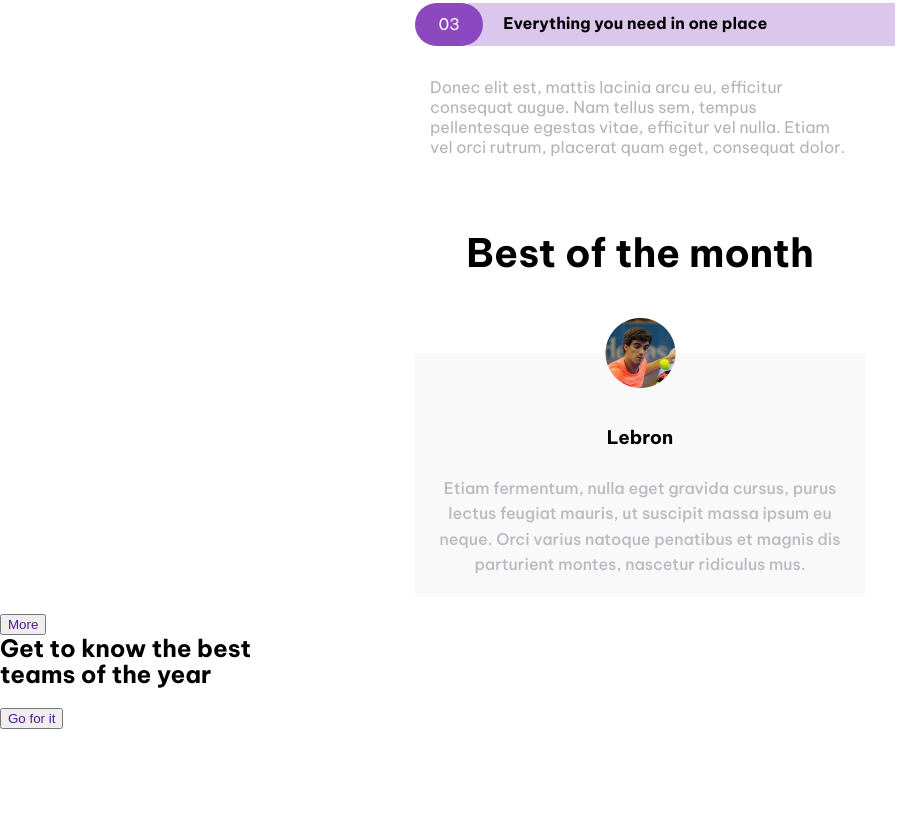
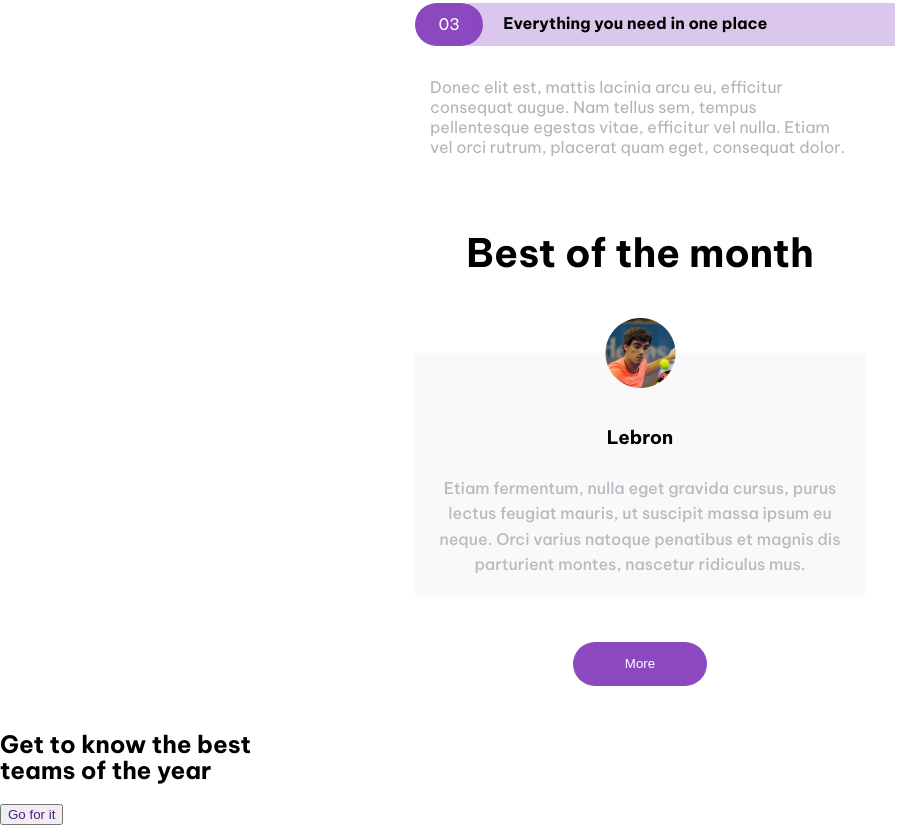
Before and after one commit to PendraDev/proyecto-final-fe1, a plain HTML site: page index.html in a window 1280 px wide. Shown: the part 1733-2558 px from the top of the page, without its empty margins (0-903 px from the left). Before the commit the page ends 2462 px from the top, so only its background shows below. Drawn offline with Linux system fonts and the light colour scheme.

Commit message:
section  3 btn

```diff
--- a/css/styles.css
+++ b/css/styles.css
@@ -29,6 +29,7 @@ body {
     margin: 0;
     padding: 0;
     font-family: 'Be Vietnam Pro', sans-serif;
+    overflow-x: hidden;
 }
 
 h1, h2, h3 {
@@ -117,7 +118,7 @@ main p {
     padding-left: 15px;
 }
 
-main button {
+main .btn {
     width: 8.375rem;
     height: 2.75rem;
     background-color: var(--Violeta);
@@ -238,3 +239,25 @@ main a {
 .__container-box .card-1, .card-3 {
     display: none;
 }
+
+/*section 3*/
+
+.btn__container {
+    width: 100vw;
+}
+.btn-2 {
+    display: flex;
+    width: 8.375rem;
+    height: 2.75rem;
+
+    margin: 45px auto;
+    background-color: var(--Violeta);
+    border-radius: 25px;
+    border: none;
+
+}
+
+.btn-2 a {
+    color: white;
+    margin: auto;
+}
--- a/index.html
+++ b/index.html
@@ -100,8 +100,8 @@
                         <p>Etiam fermentum, nulla eget gravida cursus, purus lectus feugiat mauris, ut suscipit massa ipsum eu neque. Orci varius natoque penatibus et magnis dis parturient montes, nascetur ridiculus mus. </p>
                     </article>
             </div>
-            <div>
-                <button><a href="">More</a></button>
+            <div class="btn__container">
+                <button class="btn-2"><a href="">More</a></button>
             </div>
             </div>
         </section>
```
